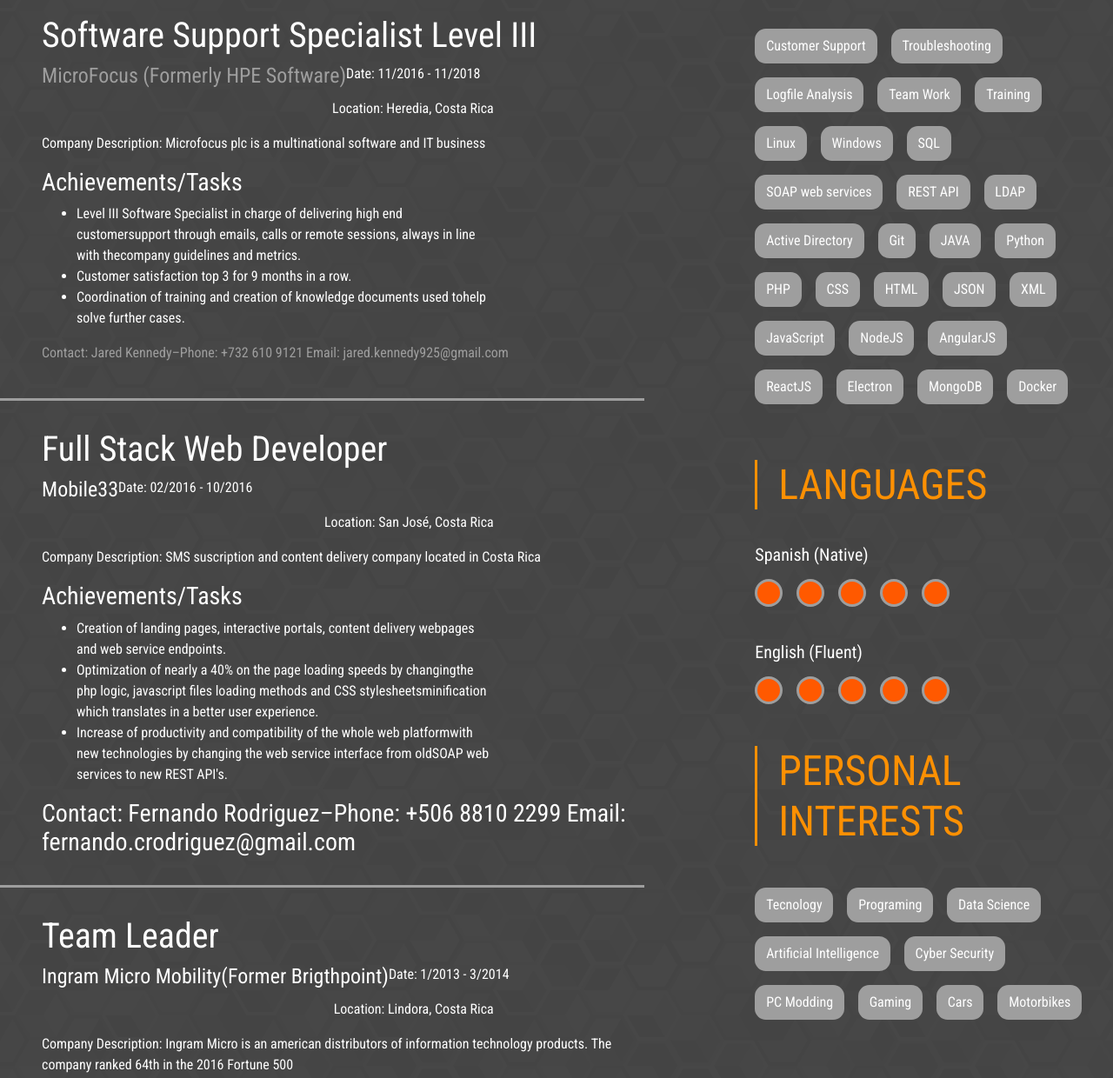
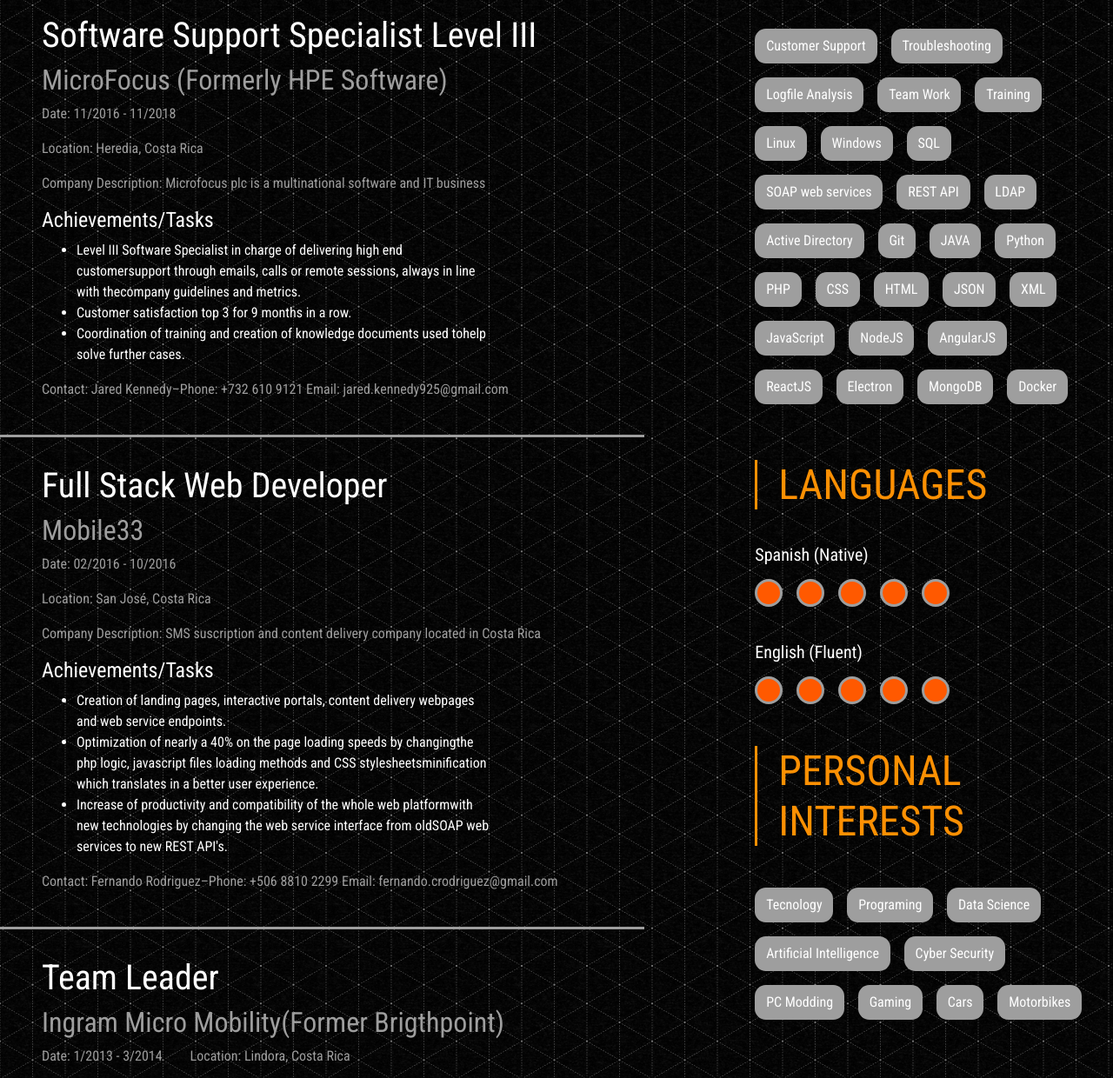
Before and after one commit to holtlanf999/web-cv, a plain HTML site: page index.html in a window 1280 px wide. Shown: the part 709-1949 px from the top of the page at 87% size. Drawn offline with nearby package versions, Linux system fonts and the light colour scheme.

Commit message:
new background pattern added plus .pdf resume for reference

```diff
--- a/css/main.css
+++ b/css/main.css
@@ -2,7 +2,7 @@
 
 body {
 	background-color: #000000;
-	background-image: url("../img/pattern.png");
+	background-image: url("../img/pattern2.png");
 	font-family: 'Roboto Condensed';
 	color: #FFFFFF;
 }
@@ -109,18 +109,26 @@ a:hover {
 	text-transform: uppercase;
 }
 
+.company-title {
+	font-size: 2em;
+	width: 100%;
+}
+
 .job-epoch{
 	padding: 0 2em 0 0;
 }
 
 .job-location{
 	width: 75%;
-	text-align: right;
 }
 
 .company-description,
 .achievements {
 	width: 100%;
+}
+
+.achievements {
+	font-size: 1.5em;
 }
 
 .job-card ul {
--- a/index.html
+++ b/index.html
@@ -65,9 +65,9 @@
                     <div class="row job-card">
                         <h3 class="job-position">Software Support Specialist Level III</h3>
                         <h4 class="company-title secondary-font-color">MicroFocus (Formerly HPE Software)</h4>
-                        <p class="job-epoch"> Date: 11/2016 - 11/2018</p>
-                        <p class="job-location"> Location: Heredia, Costa Rica</p>
-                        <p class="company-description">Company Description: Microfocus plc is a multinational software and IT business</p>
+                        <p class="job-epoch secondary-font-color"> Date: 11/2016 - 11/2018</p>
+                        <p class="job-location secondary-font-color"> Location: Heredia, Costa Rica</p>
+                        <p class="company-description secondary-font-color">Company Description: Microfocus plc is a multinational software and IT business</p>
                         <h3 class="achievements">Achievements/Tasks</h3>
                         <ul>
                             <li>Level III Software Specialist in charge of delivering high end customersupport through emails, calls or remote sessions, always in line with thecompany guidelines and metrics.</li>
@@ -79,25 +79,25 @@
 
                     <div class="row job-card">
                         <h3 class="job-position">Full Stack Web Developer</h3>
-                        <h4 class="company-title">Mobile33</h4>
-                        <p class="job-epoch"> Date: 02/2016 - 10/2016</p>
-                        <p class="job-location"> Location: San José, Costa Rica</p>
-                        <p class="company-description">Company Description: SMS suscription and content delivery company located in Costa Rica</p>
+                        <h4 class="company-title secondary-font-color">Mobile33</h4>
+                        <p class="job-epoch secondary-font-color"> Date: 02/2016 - 10/2016</p>
+                        <p class="job-location secondary-font-color"> Location: San José, Costa Rica</p>
+                        <p class="company-description secondary-font-color">Company Description: SMS suscription and content delivery company located in Costa Rica</p>
                         <h3 class="achievements">Achievements/Tasks</h3>
                         <ul>
                             <li>Creation of landing pages, interactive portals, content delivery webpages and web service endpoints.</li>
                             <li>Optimization of nearly a 40% on the page loading speeds by changingthe php logic, javascript files loading methods and CSS stylesheetsminification which translates in a better user experience.</li>
                             <li>Increase of productivity and compatibility of the whole web platformwith new technologies by changing the web service interface from oldSOAP web services to new REST API's.</li>
                         </ul>
-                        <h3 class="job-contact">Contact: Fernando Rodriguez–Phone: +506 8810 2299 Email: fernando.crodriguez@gmail.com</h3>
+                        <p class="job-contact secondary-font-color">Contact: Fernando Rodriguez–Phone: +506 8810 2299 Email: fernando.crodriguez@gmail.com</p>
                     </div>
 
                     <div class="row job-card">
                         <h3 class="job-position">Team Leader</h3>
-                        <h4 class="company-title">Ingram Micro Mobility(Former Brigthpoint)</h4>
-                        <p class="job-epoch"> Date: 1/2013 - 3/2014</p>
-                        <p class="job-location"> Location: Lindora, Costa Rica</p>
-                        <p class="company-description">Company Description: Ingram Micro is an american distributors of information technology products. The company ranked 64th in the 2016 Fortune 500</p>
+                        <h4 class="company-title secondary-font-color">Ingram Micro Mobility(Former Brigthpoint)</h4>
+                        <p class="job-epoch secondary-font-color"> Date: 1/2013 - 3/2014</p>
+                        <p class="job-location secondary-font-color"> Location: Lindora, Costa Rica</p>
+                        <p class="company-description secondary-font-color">Company Description: Ingram Micro is an american distributors of information technology products. The company ranked 64th in the 2016 Fortune 500</p>
                         <h3 class="achievements">Achievements/Tasks</h3>
                         <ul>
                             <li>Monitoring team production numbers, quality control, ensuringcompliance with quality standards and 5's.</li>
```
Also changed, not shown: img/pattern2.png (added), 1 other file.
